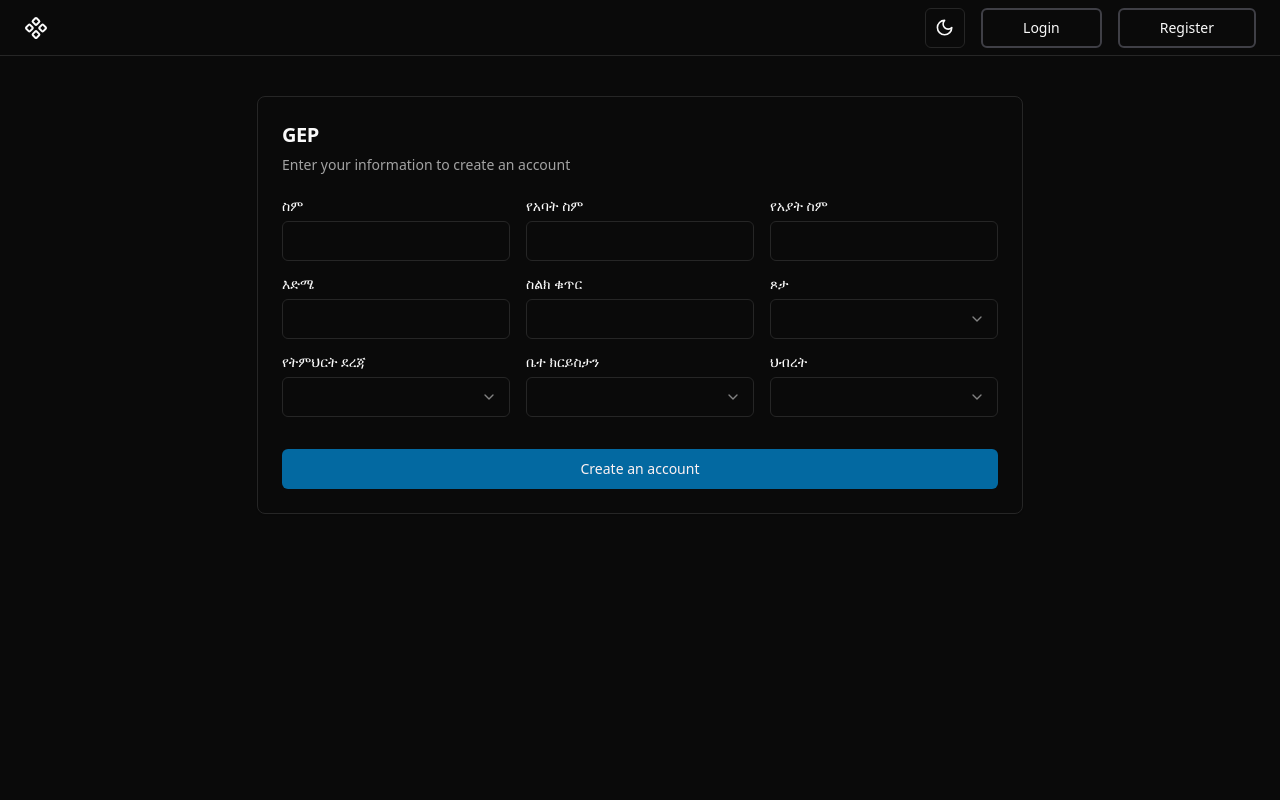
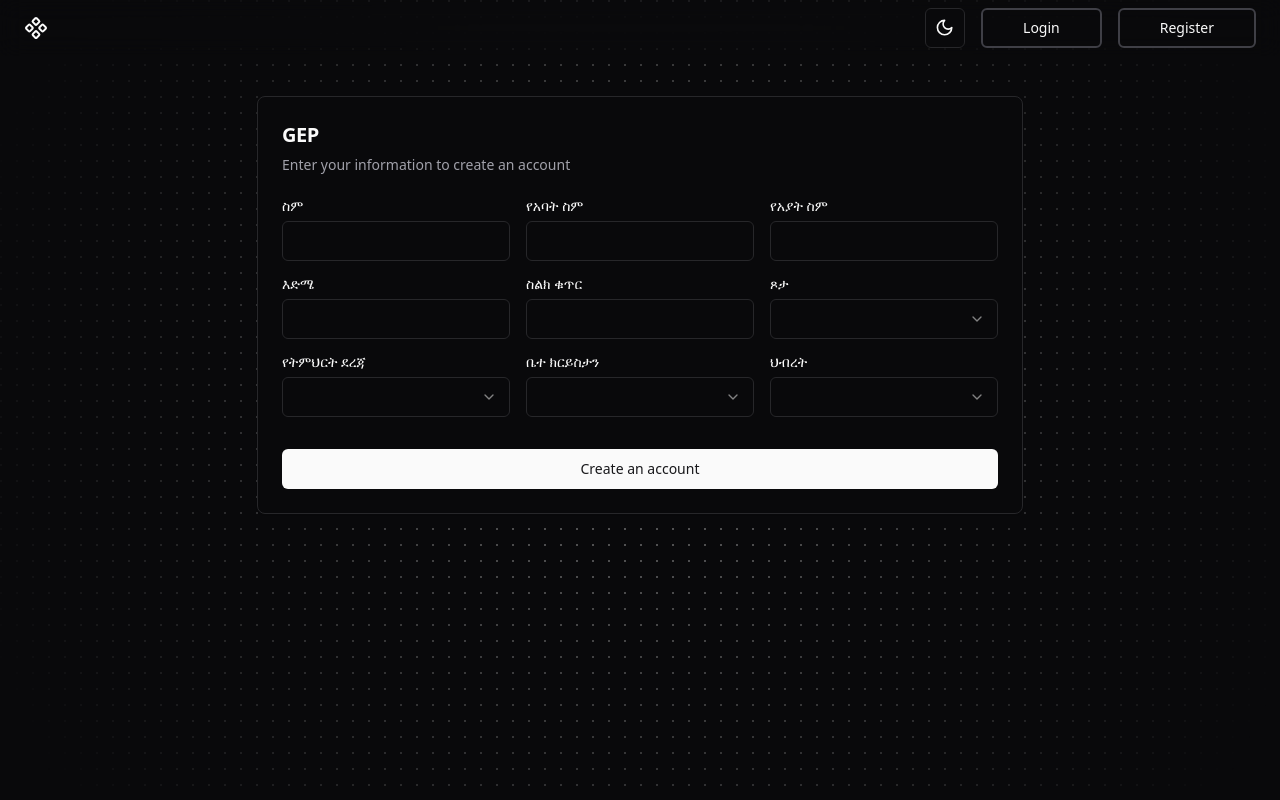
Before and after one commit to KALU-c/gep-dashboard, a React (Vite) app in the folder client/: page /register in a window 1280 px wide. Built offline with nearby package versions, Linux system fonts and the light colour scheme.

Commit message:
chore: add new dot pattern background from magic ui

```diff
--- a/client/package.json
+++ b/client/package.json
@@ -26,6 +26,7 @@
     "class-variance-authority": "^0.7.0",
     "clsx": "^2.1.1",
     "date-fns": "^3.6.0",
+    "framer-motion": "^11.3.24",
     "lucide-react": "^0.414.0",
     "react": "^18.3.1",
     "react-day-picker": "^8.10.1",
--- a/client/src/components/Navbar.tsx
+++ b/client/src/components/Navbar.tsx
@@ -17,7 +17,7 @@ type Props = {
 
 const Navbar = ({ hideTabs = false }: Props) => {
   return (
-    <header className="sticky top-0 flex h-14 items-center gap-4 border-b bg-background px-4 md:px-6 z-10">
+    <header className="sticky top-0 flex h-14 items-center gap-4 backdrop-blur-md px-4 md:px-6 z-10">
       <nav className="hidden flex-col gap-6 text-lg font-medium md:flex md:flex-row md:items-center md:gap-5 md:text-sm lg:gap-6">
         <Link
           to={hideTabs ? "#" : "/"}
--- /dev/null
+++ b/client/src/components/magicui/dot-pattern.tsx
@@ -0,0 +1,56 @@
+import { useId } from "react";
+
+import { cn } from "../../lib/utils";
+
+interface DotPatternProps {
+  width?: any;
+  height?: any;
+  x?: any;
+  y?: any;
+  cx?: any;
+  cy?: any;
+  cr?: any;
+  className?: string;
+  [key: string]: any;
+}
+export function DotPattern({
+  width = 16,
+  height = 16,
+  x = 0,
+  y = 0,
+  cx = 1,
+  cy = 1,
+  cr = 1,
+  className,
+  ...props
+}: DotPatternProps) {
+  const id = useId();
+
+  return (
+    <svg
+      aria-hidden="true"
+      className={cn(
+        "pointer-events-none absolute inset-0 h-full w-full fill-neutral-400/80",
+        className,
+      )}
+      {...props}
+    >
+      <defs>
+        <pattern
+          id={id}
+          width={width}
+          height={height}
+          patternUnits="userSpaceOnUse"
+          patternContentUnits="userSpaceOnUse"
+          x={x}
+          y={y}
+        >
+          <circle id="pattern-circle" cx={cx} cy={cy} r={cr} />
+        </pattern>
+      </defs>
+      <rect width="100%" height="100%" strokeWidth={0} fill={`url(#${id})`} />
+    </svg>
+  );
+}
+
+export default DotPattern;
--- a/client/src/custom/table/data-table.tsx
+++ b/client/src/custom/table/data-table.tsx
@@ -67,7 +67,7 @@ export function DataTable<TData, TValue>({
 
   return (
     <div>
-      <div className="flex justify-between items-center">
+      <div className="flex justify-between items-center backdrop-blur-md">
         <div className="flex gap-6">
           <div className="flex items-center py-4">
             <Input
@@ -153,7 +153,7 @@ export function DataTable<TData, TValue>({
           </DropdownMenu>
         </div>
       </div>
-      <div className="rounded-md border">
+      <div className="rounded-md border backdrop-blur-md">
         <Table>
           <TableHeader>
             {table.getHeaderGroups().map((headerGroup) => (
--- a/client/src/index.css
+++ b/client/src/index.css
@@ -2,29 +2,27 @@
 @tailwind components;
 @tailwind utilities;
 
-
-
 @layer base {
   :root {
     --background: 0 0% 100%;
-    --foreground: 0 0% 3.9%;
-    --card: 235, 32%, 92%;
-    --card-foreground: 0 0% 3.9%;
+    --foreground: 240 10% 3.9%;
+    --card: 0 0% 100%;
+    --card-foreground: 240 10% 3.9%;
     --popover: 0 0% 100%;
-    --popover-foreground: 0 0% 3.9%;
-    --primary: 0 72.2% 50.6%;
-    --primary-foreground: 0 85.7% 97.3%;
-    --secondary: 0 0% 96.1%;
-    --secondary-foreground: 0 0% 9%;
-    --muted: 0 0% 96.1%;
-    --muted-foreground: 0 0% 45.1%;
-    --accent: 0 0% 96.1%;
-    --accent-foreground: 0 0% 9%;
+    --popover-foreground: 240 10% 3.9%;
+    --primary: 240 5.9% 10%;
+    --primary-foreground: 0 0% 98%;
+    --secondary: 240 4.8% 95.9%;
+    --secondary-foreground: 240 5.9% 10%;
+    --muted: 240 4.8% 95.9%;
+    --muted-foreground: 240 3.8% 46.1%;
+    --accent: 240 4.8% 95.9%;
+    --accent-foreground: 240 5.9% 10%;
     --destructive: 0 84.2% 60.2%;
     --destructive-foreground: 0 0% 98%;
-    --border: 0 0% 0%;
-    --input: 0 0% 0%;
-    --ring: 0 72.2% 50.6%;
+    --border: 240 5.9% 90%;
+    --input: 240 5.9% 90%;
+    --ring: 240 10% 3.9%;
     --radius: 0.5rem;
     --chart-1: 12 76% 61%;
     --chart-2: 173 58% 39%;
@@ -34,25 +32,25 @@
   }
 
   .dark {
-    --background: 0 0% 3.9%;
+    --background: 240 10% 3.9%;
     --foreground: 0 0% 98%;
-    --card: 0 0% 3.9%;
+    --card: 240 10% 3.9%;
     --card-foreground: 0 0% 98%;
-    --popover: 0 0% 3.9%;
+    --popover: 240 10% 3.9%;
     --popover-foreground: 0 0% 98%;
-    --primary: 201.3 96.3% 32.2%;
-    --primary-foreground: 0 85.7% 97.3%;
-    --secondary: 0 0% 14.9%;
+    --primary: 0 0% 98%;
+    --primary-foreground: 240 5.9% 10%;
+    --secondary: 240 3.7% 15.9%;
     --secondary-foreground: 0 0% 98%;
-    --muted: 0 0% 14.9%;
-    --muted-foreground: 0 0% 63.9%;
-    --accent: 0 0% 14.9%;
+    --muted: 240 3.7% 15.9%;
+    --muted-foreground: 240 5% 64.9%;
+    --accent: 240 3.7% 15.9%;
     --accent-foreground: 0 0% 98%;
     --destructive: 0 62.8% 30.6%;
     --destructive-foreground: 0 0% 98%;
-    --border: 0 0% 14.9%;
-    --input: 0 0% 14.9%;
-    --ring: 201.3 96.3% 32.2%;
+    --border: 240 3.7% 15.9%;
+    --input: 240 3.7% 15.9%;
+    --ring: 240 4.9% 83.9%;
     --chart-1: 220 70% 50%;
     --chart-2: 160 60% 45%;
     --chart-3: 30 80% 55%;
@@ -60,8 +58,6 @@
     --chart-5: 340 75% 55%;
   }
 }
-
-
 
 @layer base {
   * {
--- a/client/src/main.tsx
+++ b/client/src/main.tsx
@@ -3,11 +3,18 @@ import ReactDOM from 'react-dom/client'
 import App from './App.tsx'
 import './index.css'
 import { BrowserRouter } from 'react-router-dom'
+import DotPattern from './components/magicui/dot-pattern.tsx'
+import { cn } from './lib/utils.ts'
 
 ReactDOM.createRoot(document.getElementById('root')!).render(
   <React.StrictMode>
     <BrowserRouter>
       <App />
+    <DotPattern
+        className={cn(
+          "[mask-image:radial-gradient(700px_circle_at_center,white,transparent)] -z-10",
+        )}
+      />
     </BrowserRouter>
   </React.StrictMode>,
 )
```
Also changed, not shown: client/components.json, 1 other file (tests, documents, lock files or other folders).
